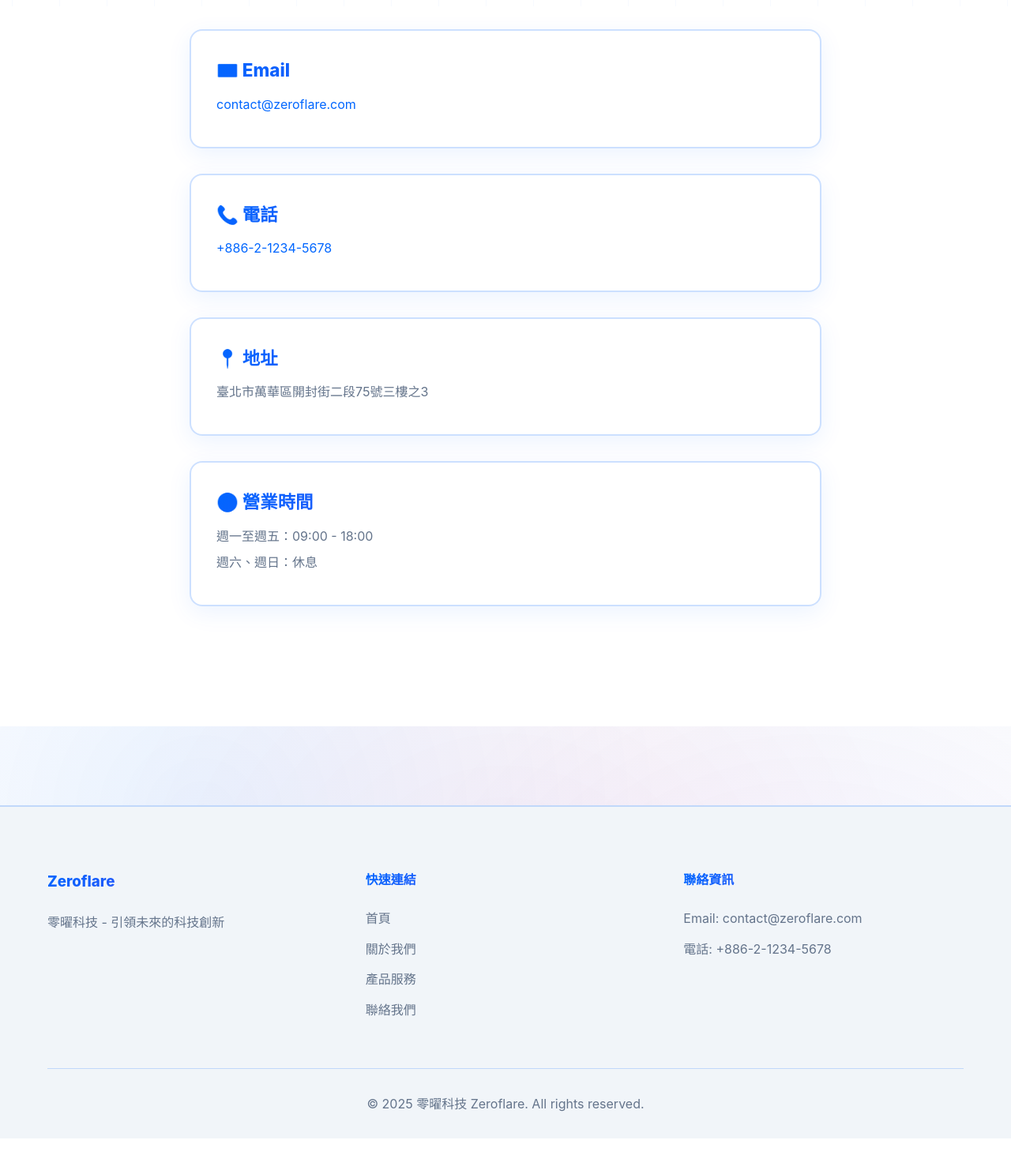
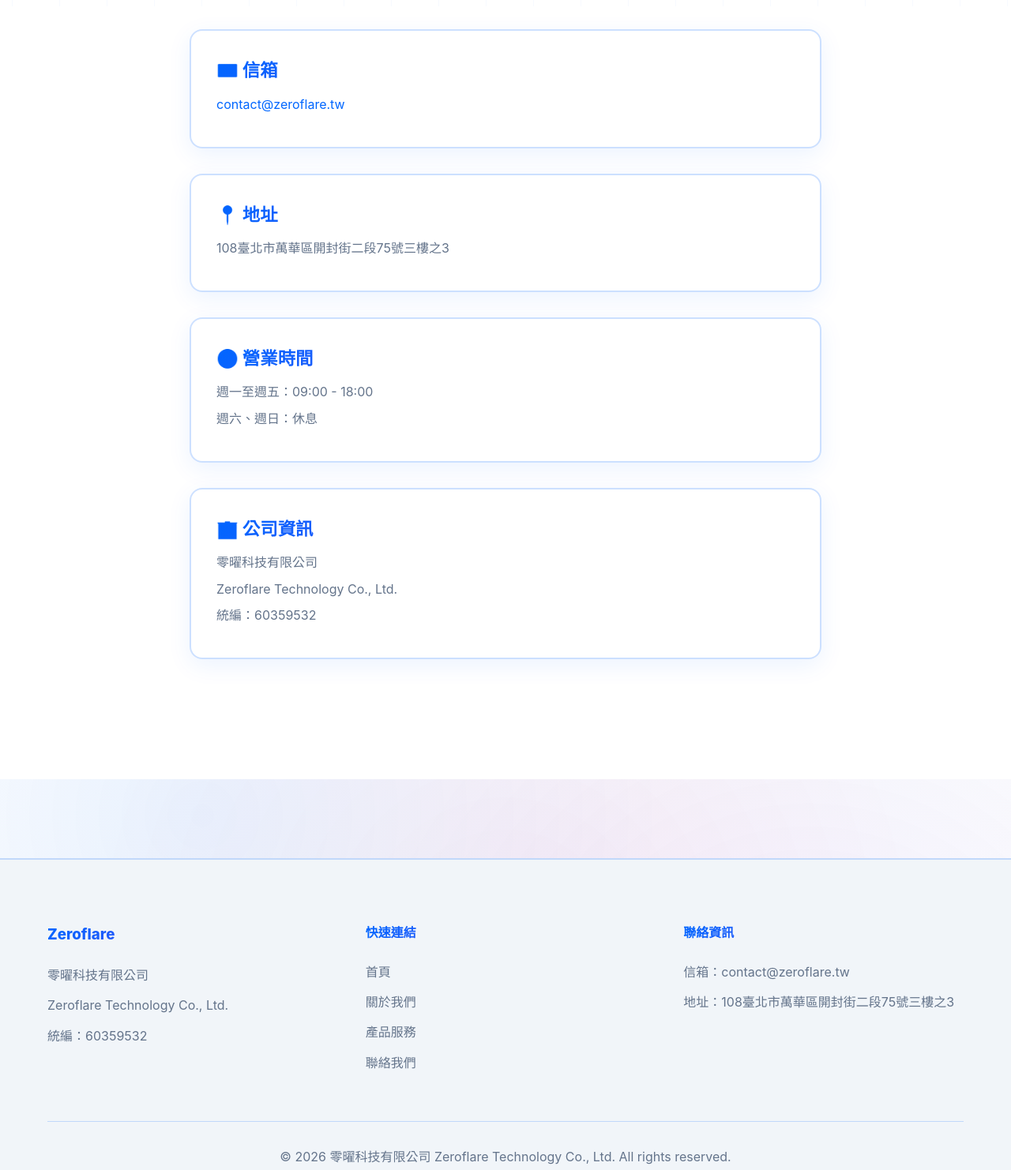
Before and after one commit to zeroflare/zeroflare-official-website, a plain HTML site: page contact.html in a window 1280 px wide. Shown: the part 807-2289 px from the top of the page at 79% size. Before the commit the page ends 2249 px from the top, so only its background shows below. Drawn offline with Linux system fonts and the light colour scheme.

Commit message:
Update content

```diff
--- a/contact.html
+++ b/contact.html
@@ -43,21 +43,23 @@
                 <div class="contact-info">
                     <h2>聯絡資訊</h2>
                     <div class="info-item">
-                        <h3>📧 Email</h3>
-                        <p><a href="mailto:contact@zeroflare.com">contact@zeroflare.com</a></p>
-                    </div>
-                    <div class="info-item">
-                        <h3>📞 電話</h3>
-                        <p><a href="tel:+886212345678">+886-2-1234-5678</a></p>
+                        <h3>📧 信箱</h3>
+                        <p><a href="mailto:contact@zeroflare.tw">contact@zeroflare.tw</a></p>
                     </div>
                     <div class="info-item">
                         <h3>📍 地址</h3>
-                        <p>臺北市萬華區開封街二段75號三樓之3</p>
+                        <p>108臺北市萬華區開封街二段75號三樓之3</p>
                     </div>
                     <div class="info-item">
                         <h3>🕐 營業時間</h3>
                         <p>週一至週五：09:00 - 18:00</p>
                         <p>週六、週日：休息</p>
+                    </div>
+                    <div class="info-item">
+                        <h3>🏢 公司資訊</h3>
+                        <p>零曜科技有限公司</p>
+                        <p>Zeroflare Technology Co., Ltd.</p>
+                        <p>統編：60359532</p>
                     </div>
                 </div>
             </div>
@@ -70,7 +72,9 @@
             <div class="footer-content">
                 <div class="footer-section">
                     <h3>Zeroflare</h3>
-                    <p>零曜科技 - 引領未來的科技創新</p>
+                    <p>零曜科技有限公司</p>
+                    <p>Zeroflare Technology Co., Ltd.</p>
+                    <p>統編：60359532</p>
                 </div>
                 <div class="footer-section">
                     <h4>快速連結</h4>
@@ -83,12 +87,12 @@
                 </div>
                 <div class="footer-section">
                     <h4>聯絡資訊</h4>
-                    <p>Email: contact@zeroflare.com</p>
-                    <p>電話: +886-2-1234-5678</p>
+                    <p>信箱：contact@zeroflare.tw</p>
+                    <p>地址：108臺北市萬華區開封街二段75號三樓之3</p>
                 </div>
             </div>
             <div class="footer-bottom">
-                <p>&copy; 2025 零曜科技 Zeroflare. All rights reserved.</p>
+                <p>&copy; 2026 零曜科技有限公司 Zeroflare Technology Co., Ltd. All rights reserved.</p>
             </div>
         </div>
     </footer>
```
Also changed, not shown: about.html (+6 -4 lines), index.html (+7 -5 lines), products.html (+6 -4 lines), 2 other files.
